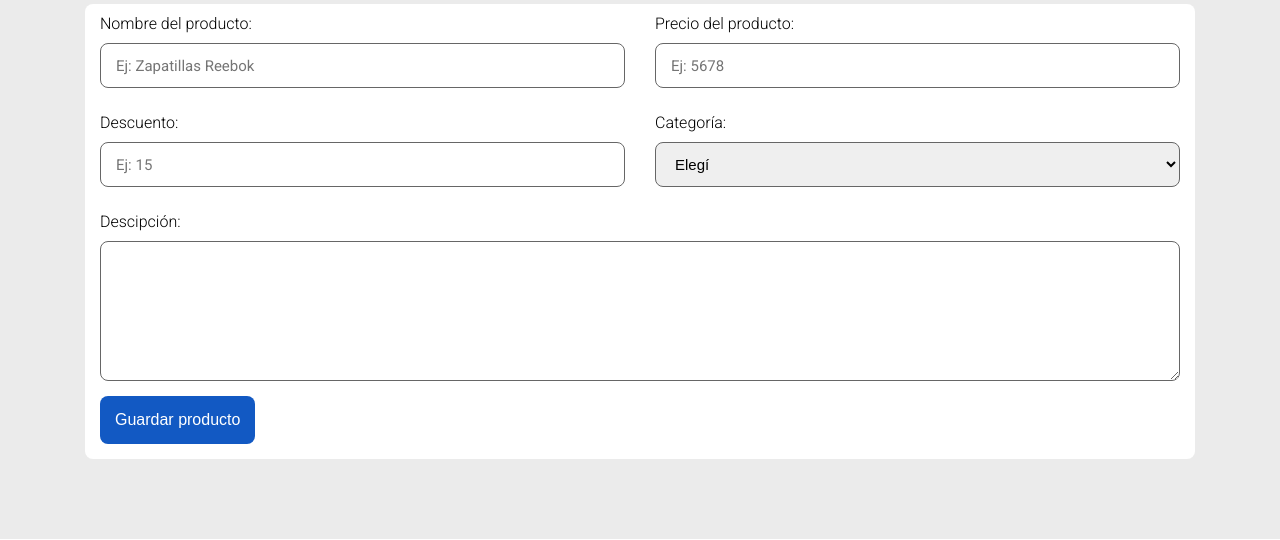
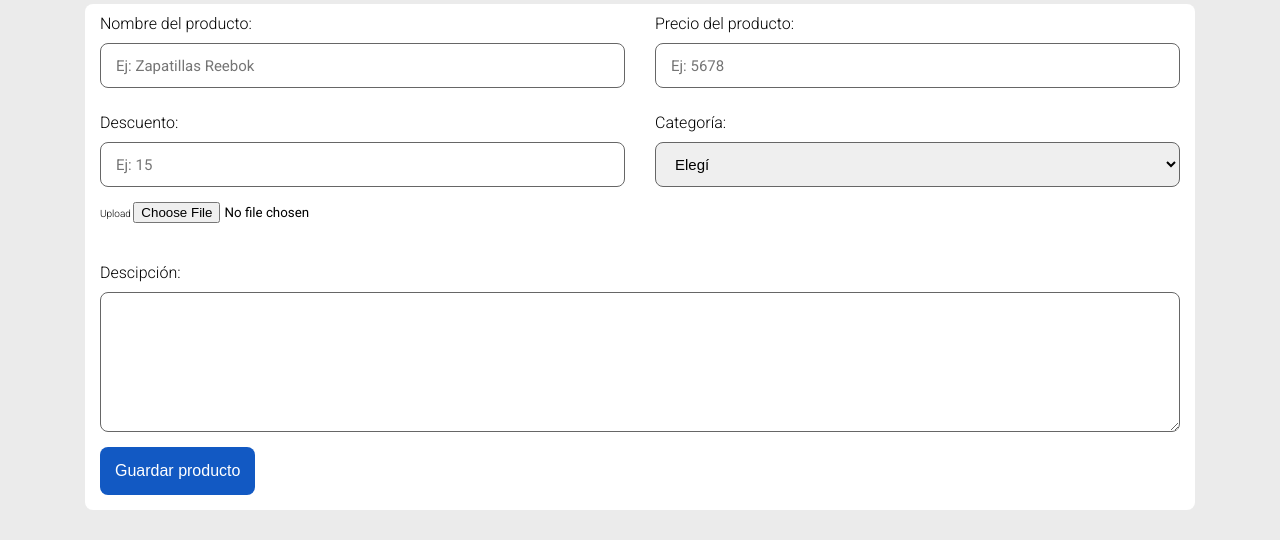
Before and after one commit to Alen-Rayen/MercadoLiebre_CRUD, a Node server app: page /products/create in a window 1280 px wide. Shown: the part 215-755 px from the top of the page. Run offline with Node 20, Linux system fonts and the light colour scheme; some libraries are stand-ins or nearby versions.

Commit message:
CRUD mercadoLiebre

```diff
--- a/package.json
+++ b/package.json
@@ -13,6 +13,7 @@
     "http-errors": "~1.6.3",
     "method-override": "^3.0.0",
     "morgan": "~1.9.1",
+    "multer": "^1.4.4",
     "nodemon": "^2.0.15"
   }
 }
--- a/src/controllers/productsController.js
+++ b/src/controllers/productsController.js
@@ -3,7 +3,7 @@ const path = require('path');
 
 const productsFilePath = path.join(__dirname, '../data/productsDataBase.json');
 const products = JSON.parse(fs.readFileSync(productsFilePath, 'utf-8'));
-/* const writeJson = database => fs.writeFileSync(productsFilePath, JSON.stringify(database), "utf-8") */
+const writeJson = database => fs.writeFileSync(productsFilePath, JSON.stringify(database), "utf-8")
 const toThousand = n => n.toString().replace(/\B(?=(\d{3})+(?!\d))/g, ".");
 
 const controller = {
@@ -33,7 +33,8 @@ const controller = {
 
 	// Create -  Method to store
 	store: (req, res) => { //destructuring = agarra una propiedad y la guarda dentro de una variable
-		const [name, price, discount, category, decription] = req.body // el body es donde viajan los datos del formulario
+		const [name, price, discount, category, description] = req.body // el body es donde viajan los datos del formulario
+		/* res.send(req.file) */
 		let lastId = 1;
 		products.forEach(product => {
 			if(product.id > lastId){
@@ -41,7 +42,7 @@ const controller = {
 			}
 		});
 
-		/* let newProduct = {
+		let newProduct = {
 			id: lastId + 1,
 			name, //si la variable que tiene el valor que queremos guardar es igual a al nombre de la propiedad se deja como esta
 			price,
@@ -49,13 +50,13 @@ const controller = {
 			category,
 			description,
 			image: 'default-image-png'
-		} */
+		}
 
-		let newProduct = {
+		/* let newProduct = {
 			...req.body,
 			id: lastId = 1,
-			image:'default-image-png'
-		}
+			image: req.file ? req.file.filename : 'default-image-png'
+		} */
 
 		product.push(newProduct)
 
@@ -67,7 +68,7 @@ const controller = {
 
 	// Update - Form to edit
 	edit: (req, res) => {
-		let productId = +req.params.id
+		let productId = +req.params.id;
 		let productToEdit = products.find(product => product.id ===  productId)
 
 		res.render('product-edit-form', {
@@ -77,17 +78,26 @@ const controller = {
 	// Update - Method to update
 	update: (req, res) => {
 		let productId = +req.params.id
-		const [name, price, discount, category, decription] = req.body
+		const [name, price, discount, category, description] = req.body
 		products.forEach(product => {
 			if(product.id === productId){
 				product.id = product.id,
 				product.name = name,
 				product.price = price,
 				product.discount = discount,
-				product.description = description,
+				product.description = description
+				if(req.file){
+					if (fs.existsSync('./public/images(products', product.image)){
+						fs.unlinkSync(`./public/images/products/${product.image}`)
+				}else{
+					console.log('No encontre el archivo')
+				}
+				product.image = req.file.filename
+			}else{
 				product.image = product.image
 			}
-		})
+		}
+	})
 		whriteJSON(products)
 
 		res.redirect(`/products/detail/${productId}`) //redirecciona al producto que se acaba de editar
@@ -99,10 +109,20 @@ const controller = {
 
 		products.forEach(product =>{
 			if(product.id === productId ){
-				let productToDestroyIndex = products.indexOf(product) //si encuentra el elemento devuelve el indice sino trae -1
-				productToDestroyIndex !== -1 ? products.splice(productToDestryIndex, 1) : console.log('no encontre el producto')
+				if (fs.existsSync('./public/images(products', product.image)){
+					fs.unlinkSync(`./public/images/products/${product.image}`)
+				}else{
+					console.log('No encontre el archivo')
+				}
+
+			let productToDestroyIndex = products.indexOf(product) //si encuentra el elemento devuelve el indice sino trae -1
+			if (productToDestroyIndex !== -1) {
+				products.splice(productToDestryIndex, 1)
 			// como primer parametro es el indice del elemento que se quiere borrar , el segundo, es la cantidad aa eliminar
+			}else {
+				console.log('No encontre el producto')
 			}
+		}
 		})
 
 		whriteJSON(products)
--- a/src/routes/products.js
+++ b/src/routes/products.js
@@ -1,6 +1,7 @@
 // ************ Require's ************
 const express = require('express');
 const router = express.Router();
+const upload = require('../middlewares/uploadProductFile')
 
 // ************ Controller Require ************
 const productsController = require('../controllers/productsController');
@@ -10,7 +11,7 @@ router.get('/', productsController.index);
 
 /*** CREATE ONE PRODUCT ***/
 router.get('/create/', productsController.create); //renderiza o muestra el formulario para el usuario
-router.post('/', productsController.store); //Recibe los datos del formulario para cargarlos dentro de la base de datos
+router.post('/', upload.single('image'), productsController.store); //Recibe los datos del formulario para cargarlos dentro de la base de datos
 
 
 /*** GET ONE PRODUCT ***/
@@ -18,7 +19,7 @@ router.get('/detail/:id/', productsController.detail);
 
 /*** EDIT ONE PRODUCT ***/
 router.get('/:id/edit', productsController.edit);
-router.put('/:id', productsController.update);
+router.put('/:id', upload.single('image'), productsController.update);
 
 
 /*** DELETE ONE PRODUCT***/
--- a/src/views/product-create-form.ejs
+++ b/src/views/product-create-form.ejs
@@ -13,8 +13,8 @@
 				<h2 class="products-title">Formulario de creación de productos</h2>
 			</div>
 		</div>
-		<div class="col-12"><!-- todos los datos debenn llegar al controlador -->
-			<form action="/products" method="POST"><!-- es POST porque en el router esta pasando por POST -->
+		<div class="col-12"><!-- todos los datos deben llegar al controlador -->
+			<form action="/products" method="POST" enctype="multipart/form-data"><!-- es POST porque en el router esta pasando por POST -->
 				<div class="row product-detail">
 					<div class="col-12 col-md-6">
 						<label for="name" class="form-label">Nombre del producto:</label>
@@ -36,6 +36,10 @@
 							<option value="visited">Últimos agregados</option>
 						</select>
 					</div>
+					<div class="input-group mb-5 col-12 col-md-6">
+						<label class="input-group-text" for="inputGroupFile01">Upload</label>
+						<input type="file" name="image" class="form-control" id="inputGroupFile01" name="image">
+					</div>
 					<div class="col-12">
 						<label for="description" class="form-label">Descipción:</label>
 						<textarea name="description" id="description" class="form-input"></textarea>
--- a/src/views/product-edit-form.ejs
+++ b/src/views/product-edit-form.ejs
@@ -10,11 +10,11 @@
 	<div class="container products-wrapper">
 		<div class="row">
 			<div class="col-12">
-				<h2 class="products-title">Estás editando: <i><%= prodcut.name %> </i></h2>
+				<h2 class="products-title">Estás editando: <i><%= product.name %> </i></h2>
 			</div>
 		</div>
 		<div class="col-12">
-			<form action="/products/<%= product.id %>?_method=PUT" method="POST">
+			<form action="/products/<%= product.id %>?_method=PUT" method="POST" enctype="multipart/form-data">
 				<div class="row product-detail">
 					<div class="col-12 col-md-6">
 						<label for="name" class="form-label">Nombre del producto:</label>
```
Also changed, not shown: src/middlewares/uploadProductFile.js (added, +16 -0 lines), 1 other file.
